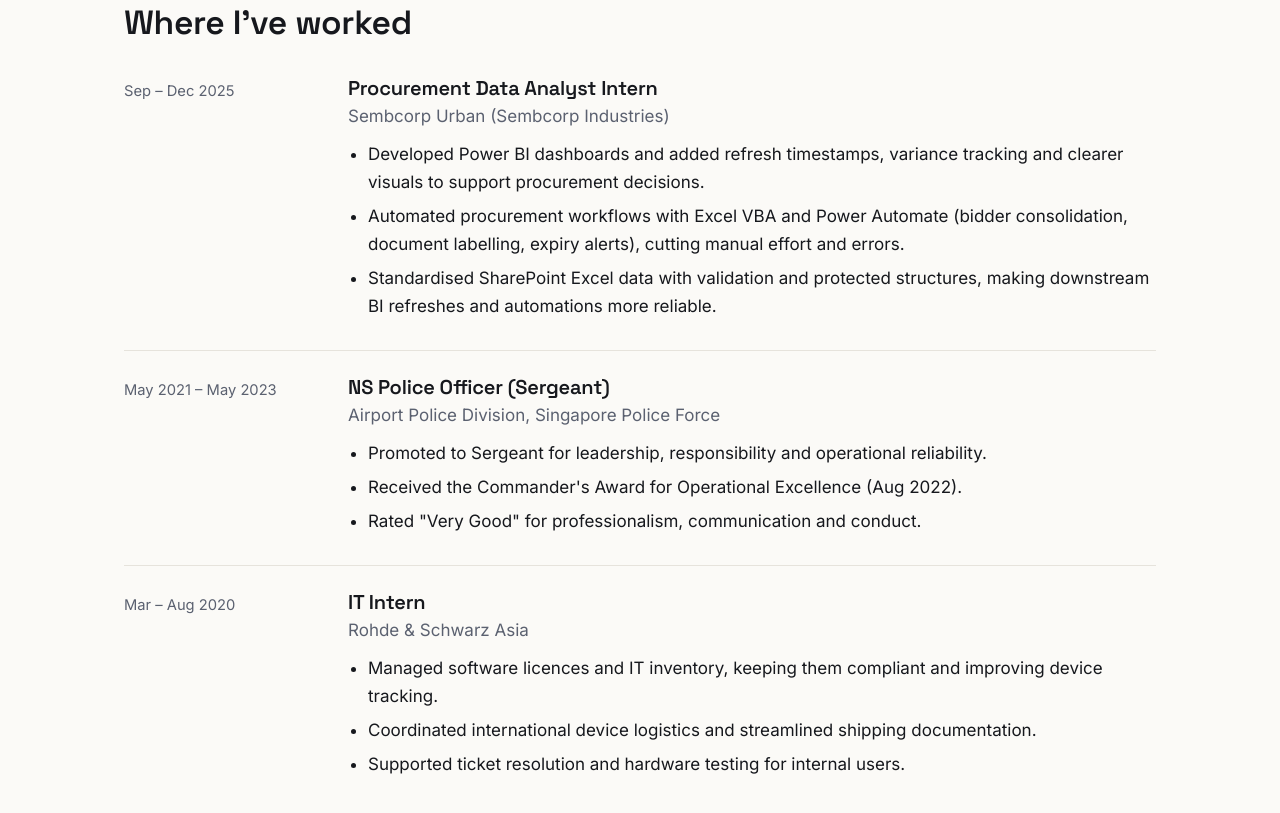
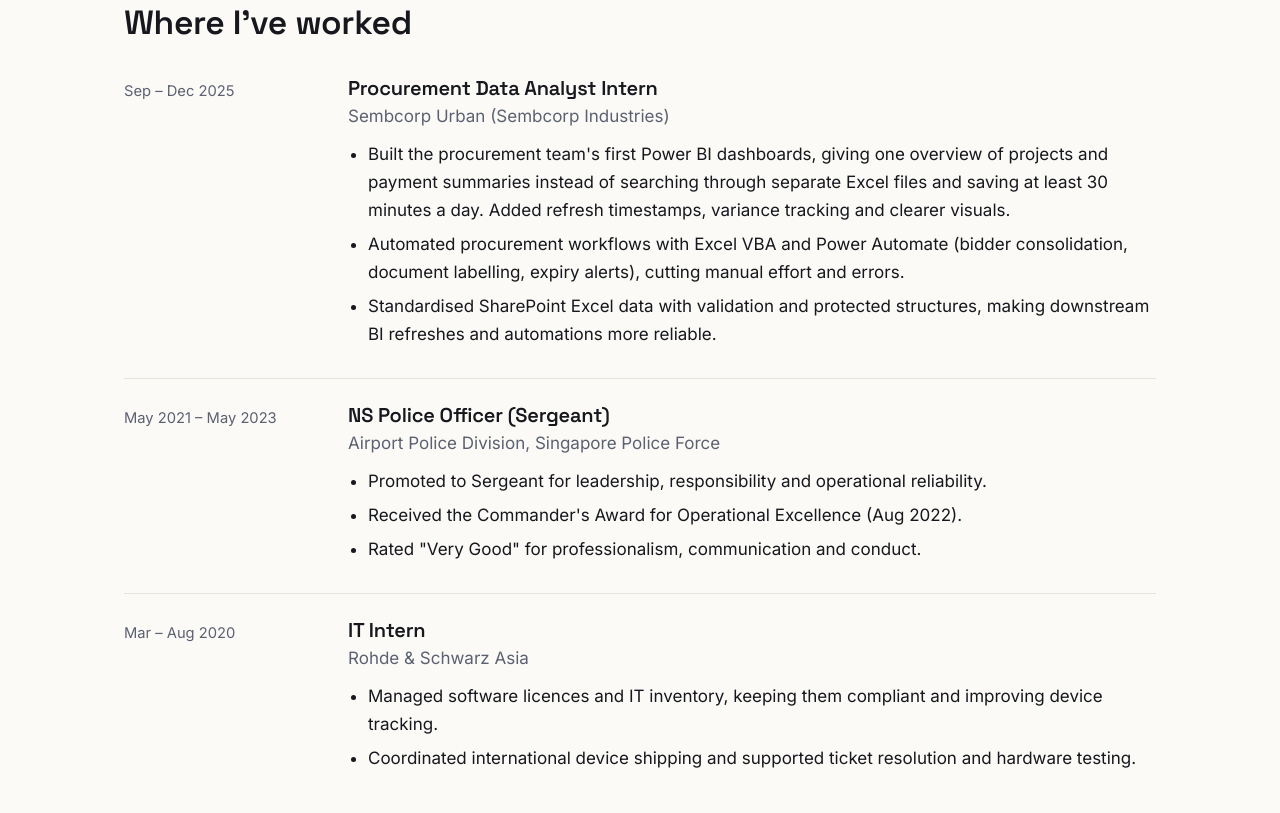
Before and after one commit to afrithahamed168-code/afrithahamed168-code.github.io, a plain HTML site: page index.html in a window 1280 px wide. Shown: the part 2807-3620 px from the top of the page. Drawn offline with Linux system fonts and the light colour scheme.

Commit message:
Add files via upload

```diff
--- a/index.html
+++ b/index.html
@@ -116,7 +116,7 @@
           <h3>Procurement Data Analyst Intern</h3>
           <div class="org">Sembcorp Urban (Sembcorp Industries)</div>
           <ul>
-            <li>Developed Power BI dashboards and added refresh timestamps, variance tracking and clearer visuals to support procurement decisions.</li>
+            <li>Built the procurement team's first Power BI dashboards, giving one overview of projects and payment summaries instead of searching through separate Excel files and saving at least 30 minutes a day. Added refresh timestamps, variance tracking and clearer visuals.</li>
             <li>Automated procurement workflows with Excel VBA and Power Automate (bidder consolidation, document labelling, expiry alerts), cutting manual effort and errors.</li>
             <li>Standardised SharePoint Excel data with validation and protected structures, making downstream BI refreshes and automations more reliable.</li>
           </ul>
@@ -141,8 +141,7 @@
           <div class="org">Rohde &amp; Schwarz Asia</div>
           <ul>
             <li>Managed software licences and IT inventory, keeping them compliant and improving device tracking.</li>
-            <li>Coordinated international device logistics and streamlined shipping documentation.</li>
-            <li>Supported ticket resolution and hardware testing for internal users.</li>
+            <li>Coordinated international device shipping and supported ticket resolution and hardware testing.</li>
           </ul>
         </div>
       </div>
```
